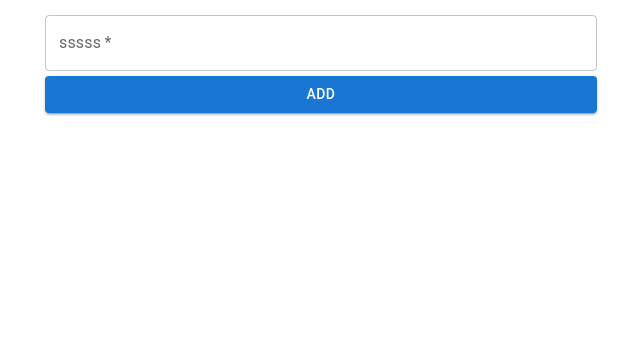
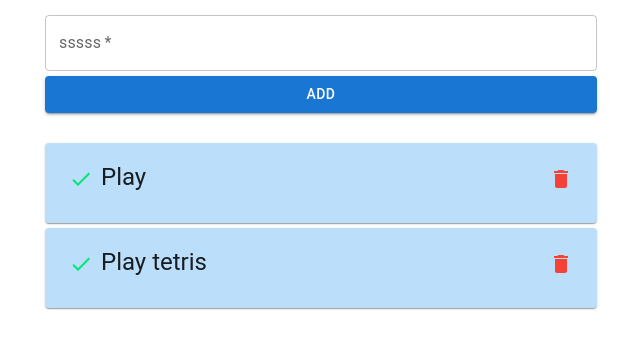
Before and after one commit to martinzmargaryan/to_do_list, a React (Create React App) app: page / in a window 1280 px wide. Shown: the top 348 px of the page, without its empty margins (319-959 px from the left). Built offline with nearby package versions, Linux system fonts and the light colour scheme.

Commit message:
commit todoList

```diff
--- a/src/App.js
+++ b/src/App.js
@@ -2,6 +2,7 @@
 import React, { useState } from "react";
 
 import TodoForm from "./components/TodoForm";
+import Todolist from "./components/Todolist";
 
 function App() {
   const [todos, setTodos] = useState([
@@ -29,6 +30,7 @@
   return (
     <Container maxWidth="sm">
       <TodoForm addTodo={addTodo} />
+      <Todolist todos={todos} />
     </Container>
   );
 }
--- /dev/null
+++ b/src/components/Todo.jsx
@@ -0,0 +1,26 @@
+import React from "react";
+import { Card, CardContent, Typography, IconButton } from "@mui/material";
+import { blue, green, red } from "@mui/material/colors";
+import { Check, Delete } from "@mui/icons-material";
+
+const Todo = ({ title }) => {
+  return (
+    <div>
+      <Card style={{ marginTop: 5, background: blue[100] }}>
+        <CardContent>
+          <Typography variant="h5" component="h2">
+            <IconButton>
+              <Check style={{ color: green["A400"] }} />
+            </IconButton>
+            {title}
+            <IconButton style={{ float: "right" }}>
+              <Delete style={{ color: red[500] }} />
+            </IconButton>
+          </Typography>
+        </CardContent>
+      </Card>
+    </div>
+  );
+};
+
+export default Todo;
--- /dev/null
+++ b/src/components/Todolist.jsx
@@ -0,0 +1,13 @@
+import Todo from "./Todo";
+
+const Todolist = ({ todos }) => {
+  return (
+    <div>
+      {todos.map((todo) => (
+        <Todo key={todo.id} title={todo.title} />
+      ))}
+    </div>
+  );
+};
+
+export default Todolist;
```
